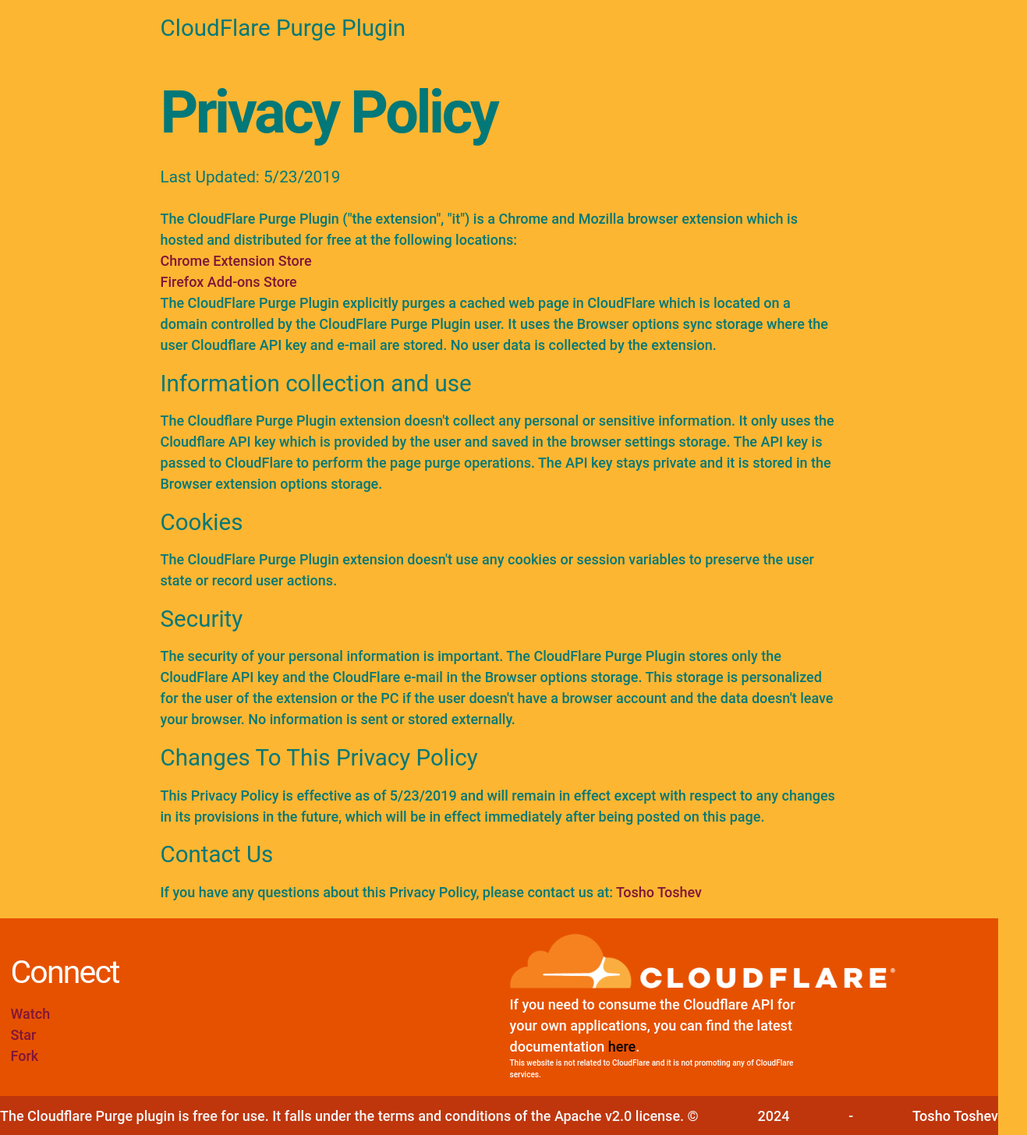
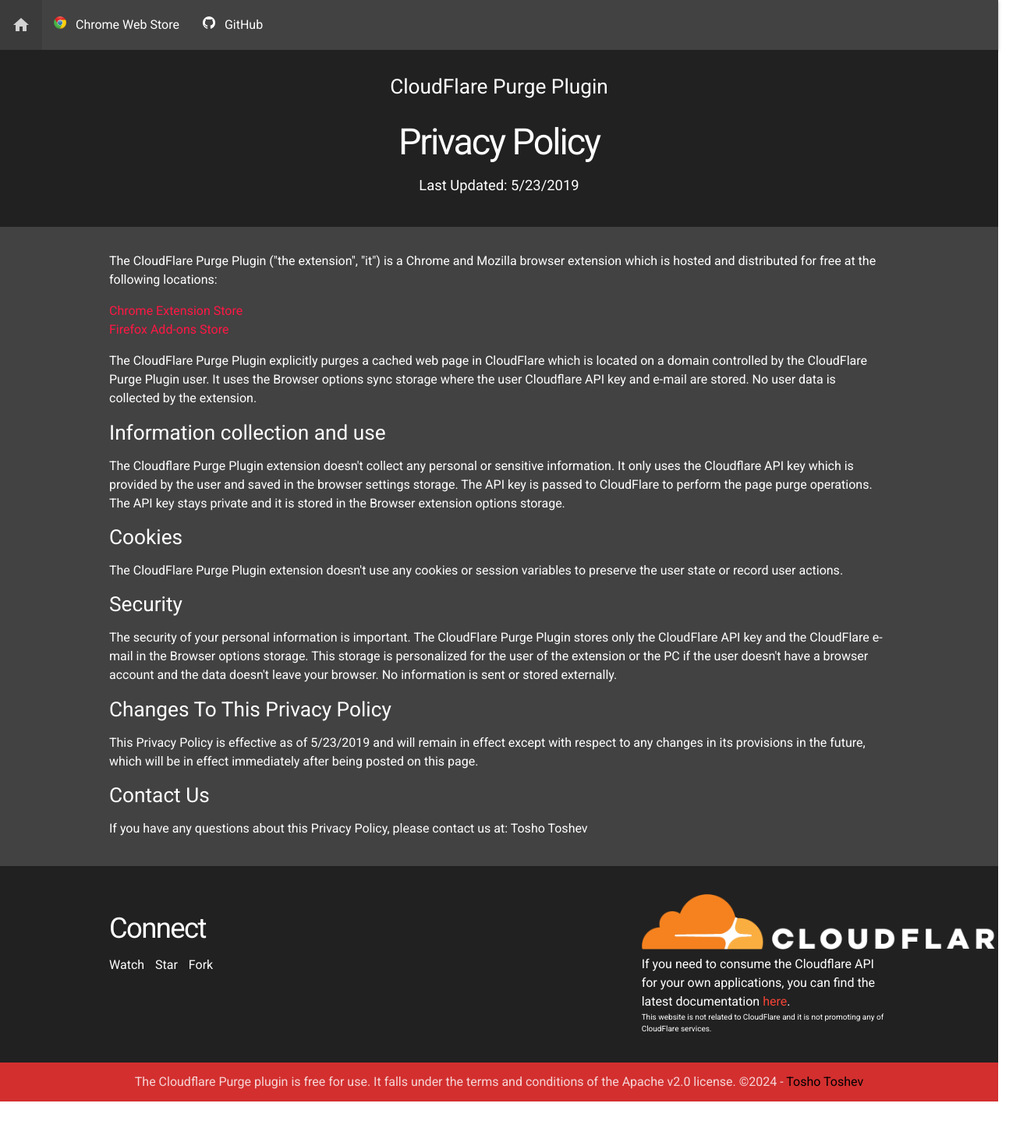
Before and after one commit to cracker4o/purge-cf-cache-chrome-extension, a plain HTML site: page privacy-policy.html in a window 1280 px wide. Shown: the whole page at 78% size, 1317 px wide, since content can reach past the window. After the commit the page ends 1413 px from the top, so only its background shows below. Drawn offline with nearby package versions, Linux system fonts and the light colour scheme.

Commit message:
Fixed the style of the webpage

```diff
--- a/css/site.css
+++ b/css/site.css
@@ -1,6 +1,6 @@
 html {
     font-family: "Roboto";
-    font-size: 18px;
+    font-size: 16px;
 }
 
 a {
@@ -21,22 +21,25 @@
     letter-spacing: -0.045em;
 }
 
-.privacy-policy {
-    background-color: #FDB632;
-    color: #027878;
-    font-weight: 500;
+.container {
+    width: 80%;
 }
 
-.privacy-policy h1 {
-    text-shadow: none;
+.nav-home-link {
+    &:hover {
+        color: lightgray;
+    }
 }
 
-.privacy-policy a {
-    color: #801638;
-}
+.nav-github-link {
+    &:hover {
+        color: lightgray;
+    }
 
-.privacy-policy a:hover {
-    color: #C22326;
+    img {
+        height: 1em;
+        padding-right: 8px;
+    }
 }
 
 /* MOBILE */
@@ -45,6 +48,14 @@
         display:block;
         margin-left: auto;
         margin-right: auto;
+    }
+
+    .github-button-container {
+        &:first-of-type {
+            margin-left: 0;
+        }
+        display: inline-block;
+        margin-left: 10px;
     }
 
     .accent-link {
@@ -63,6 +74,10 @@
     footer.page-footer {
         margin-top:0px;
     }
+
+    .cf-logo-footer {
+        margin-top:20px;
+    }
 }
 
 /* TABLET */
@@ -77,4 +92,8 @@
     .cloudflare-logo {
         width: 494px;
     }
+
+    .cf-logo-footer {
+        margin-top:0px;
+    }
 }
--- a/privacy-policy.html
+++ b/privacy-policy.html
@@ -3,33 +3,94 @@
 <html>
 
     <head>
-    <title>CloudFlare Purge Plugin Privacy Policy</title>
+        <meta name="viewport" content="width=device-width, initial-scale=1.0"/>
+        <meta name="description" content="The home of the Cloudflare® purge browser extension. ">
+        <title>Cloudflare API token setup instructions</title>
+        <link rel="preconnect" href="https://fonts.googleapis.com">
+        <link rel="preconnect" href="https://fonts.gstatic.com" crossorigin>
+        <link href="https://fonts.googleapis.com/css2?family=Roboto:ital,wght@0,100;0,300;0,400;0,500;0,700;0,900;1,100;1,300;1,400;1,500;1,700;1,900&display=swap" rel="stylesheet">
         <link href="media/favicon.ico" rel="shortcut icon" type="image/x-icon" />
-    <link rel="stylesheet" href="https://cdnjs.cloudflare.com/ajax/libs/materialize/0.97.5/css/materialize.min.css">
+        <link href="https://fonts.googleapis.com/icon?family=Material+Icons" rel="stylesheet">
+        <link rel="stylesheet" href="https://cdnjs.cloudflare.com/ajax/libs/materialize/1.0.0/css/materialize.min.css">
         <link rel="stylesheet" href="css/site.css">
     </head>
 
     <body class="privacy-policy">
-    <header class="row container">
-        <div class="col s12 m12 l12">
+        <!-- Google Tag Manager -->
+        <script>
+            dataLayer = [{
+                'universalAnalyticsTrackingId': 'UA-74292914-1'
+            }];
+        </script>
+        <noscript><iframe src="//www.googletagmanager.com/ns.html?id=GTM-M9LL9R"
+        height="0" width="0" style="display:none;visibility:hidden"></iframe></noscript>
+        <script>(function(w,d,s,l,i){w[l]=w[l]||[];w[l].push({'gtm.start':
+        new Date().getTime(),event:'gtm.js'});var f=d.getElementsByTagName(s)[0],
+        j=d.createElement(s),dl=l!='dataLayer'?'&l='+l:'';j.async=true;j.src=
+        '//www.googletagmanager.com/gtm.js?id='+i+dl;f.parentNode.insertBefore(j,f);
+        })(window,document,'script','dataLayer','GTM-M9LL9R');</script>
+        <!-- End Google Tag Manager -->
+
+        <nav class="hide-on-med-and-down">
+            <div class="nav-wrapper grey darken-3">
+            <ul id="nav-mobile" class="left hide-on-med-and-down">
+                <li>
+                    <a class="nav-home-link" href="/"><i class="material-icons">home</i></a>
+                </li>
+                <li>
+                    <a class="nav-github-link" target="_blank" href="https://chrome.google.com/webstore/detail/cloudflare-purge-plugin/nbpecchpcfacahhekolpaofpmogkmmok">
+                        <img src="media/Google-Chrome-icon-120px.png" alt="Chrome Extension" />
+                        <span>
+                            Chrome Web Store
+                        </span>
+                    </a>
+                </li>
+                <li>
+                    <a class="nav-github-link" target="_blank" href="https://github.com/cracker4o/purge-cf-cache-chrome-extension">
+                        <img src="media/GitHub-Mark-Light-120px-plus.png" alt="GitHub repository" />
+                        <span>
+                            GitHub
+                        </span>
+                    </a>
+                </li>
+            </ul>
+            </div>
+        </nav>
+
+        <main>
+            <div class="section grey darken-4">
+                <div class="row container">
+                    <div class="col s12 center white-text">
                         <h5>CloudFlare Purge Plugin </h5>
-            <h1>Privacy Policy</h1>
+                        <h3>Privacy Policy</h3>
                         <h6>Last Updated: 5/23/2019</h6>
                     </div>
-    </header>
-    <main class="row container">
+                </div>
+            </div>
+
+            <div class="section grey darken-3 white-text">
+                <div class="row container">
                     <div class="col s12">
+                        <p>
                             The CloudFlare Purge Plugin ("the extension", "it") is a Chrome and Mozilla browser extension which is
                             hosted and distributed for free at the following locations:
-            <div><a
-                    href="https://chrome.google.com/webstore/detail/cloudflare-purge-plugin/nbpecchpcfacahhekolpaofpmogkmmok">Chrome
-                    Extension Store</a></div>
-            <div><a href="https://addons.mozilla.org/en-US/firefox/addon/cf-purge-plugin/">Firefox Add-ons Store</a>
+                        </p>
+                        <div>
+                            <a class="red-text text-accent-3" href="https://chrome.google.com/webstore/detail/cloudflare-purge-plugin/nbpecchpcfacahhekolpaofpmogkmmok">
+                                Chrome Extension Store
+                            </a>
                         </div>
+                        <div>
+                            <a class="red-text text-accent-3" href="https://addons.mozilla.org/en-US/firefox/addon/cf-purge-plugin/">
+                                Firefox Add-ons Store
+                            </a>
+                        </div>
+                        <p>
                             The CloudFlare Purge Plugin explicitly purges a cached web page in CloudFlare which is located on a domain
                             controlled by the CloudFlare Purge Plugin user.
                             It uses the Browser options sync storage where the user Cloudflare API key and e-mail are stored. No user
                             data is collected by the extension.
+                        </p>
                         <p>
                             <h5>Information collection and use</h5>
                         </p>
@@ -72,49 +133,33 @@
                             <a href="mailto:cracker4o@gmail.com">Tosho Toshev</a>
                         </div>
                     </div>
-    </main>
-    <footer class="page-footer orange darken-4">
-        <div class="white-text">
-            <div class="row">
-                <div class="col s12 m6">
-                    <h4>Connect</h4>
-                    <div>
-                        <!-- Place this tag where you want the button to render. -->
-                        <a class="github-button" href="https://github.com/cracker4o/purge-cf-cache-chrome-extension"
-                            data-style="mega" data-count-href="/cracker4o/purge-cf-cache-chrome-extension/watchers"
-                            data-count-api="/repos/cracker4o/purge-cf-cache-chrome-extension#subscribers_count"
-                            data-count-aria-label="# watchers on GitHub"
-                            aria-label="Watch cracker4o/purge-cf-cache-chrome-extension on GitHub">Watch</a>
-                    </div>
-                    <div>
-                        <!-- Place this tag where you want the button to render. -->
-                        <a class="github-button" href="https://github.com/cracker4o/purge-cf-cache-chrome-extension"
-                            data-icon="octicon-star" data-style="mega"
-                            data-count-href="/cracker4o/purge-cf-cache-chrome-extension/stargazers"
-                            data-count-api="/repos/cracker4o/purge-cf-cache-chrome-extension#stargazers_count"
-                            data-count-aria-label="# stargazers on GitHub"
-                            aria-label="Star cracker4o/purge-cf-cache-chrome-extension on GitHub">Star</a>
-                    </div>
-                    <div>
-                        <!-- Place this tag where you want the button to render. -->
-                        <a class="github-button"
-                            href="https://github.com/cracker4o/purge-cf-cache-chrome-extension/fork"
-                            data-icon="octicon-repo-forked" data-style="mega"
-                            data-count-href="/cracker4o/purge-cf-cache-chrome-extension/network"
-                            data-count-api="/repos/cracker4o/purge-cf-cache-chrome-extension#forks_count"
-                            data-count-aria-label="# forks on GitHub"
-                            aria-label="Fork cracker4o/purge-cf-cache-chrome-extension on GitHub">Fork</a>
                 </div>
             </div>
-                <div class="col s12 m4">
+        </main>
+
+        <footer class="page-footer grey darken-4">
+            <div class="section white-text">
+                <div class="row container">
+                    <div class="col s12 l8">
+                        <h4>Connect</h4>
+                        <div class="github-button-container">
+                            <a class="github-button" href="https://github.com/cracker4o/purge-cf-cache-chrome-extension" data-style="mega" data-count-href="/cracker4o/purge-cf-cache-chrome-extension/watchers" data-count-api="/repos/cracker4o/purge-cf-cache-chrome-extension#subscribers_count" data-count-aria-label="# watchers on GitHub" aria-label="Watch cracker4o/purge-cf-cache-chrome-extension on GitHub">Watch</a>
+                        </div>
+                        <div class="github-button-container">
+                            <a class="github-button" href="https://github.com/cracker4o/purge-cf-cache-chrome-extension" data-icon="octicon-star" data-style="mega" data-count-href="/cracker4o/purge-cf-cache-chrome-extension/stargazers" data-count-api="/repos/cracker4o/purge-cf-cache-chrome-extension#stargazers_count" data-count-aria-label="# stargazers on GitHub" aria-label="Star cracker4o/purge-cf-cache-chrome-extension on GitHub">Star</a>
+                        </div>
+                        <div class="github-button-container">
+                            <a class="github-button" href="https://github.com/cracker4o/purge-cf-cache-chrome-extension/fork" data-icon="octicon-repo-forked" data-style="mega" data-count-href="/cracker4o/purge-cf-cache-chrome-extension/network" data-count-api="/repos/cracker4o/purge-cf-cache-chrome-extension#forks_count" data-count-aria-label="# forks on GitHub" aria-label="Fork cracker4o/purge-cf-cache-chrome-extension on GitHub">Fork</a>
+                        </div>
+                    </div>
+                    <div class="col s12 l4 cf-logo-footer">
                         <div>
                             <a href="https://www.cloudflare.com/">
                                 <img src="media/cf-logo-v-rgb.png" alt="Cloudflare" class="cloudflare-logo" />
                             </a>
                         </div>
                         <div>
-                        If you need to consume the Cloudflare API for your own applications, you can find the latest
-                        documentation <a href="https://api.cloudflare.com/" class="black-text darken-3">here</a>.
+                            If you need to consume the Cloudflare API for your own applications, you can find the latest documentation <a href="https://api.cloudflare.com/" class="red-text darken-3">here</a>.
                         </div>
                         <div class="small-text">
                             This website is not related to CloudFlare and it is not promoting any of CloudFlare services.
@@ -122,12 +167,15 @@
                     </div>
                 </div>
             </div>
-        <div class="footer-copyright center-align grey-text text-lighten-4 deep-orange darken-4">
 
-            The Cloudflare Purge plugin is free for use. It falls under the terms and conditions of the Apache v2.0
-            license. &copy;<span id="year"></span> - <a class="white-text" href="mailto:cracker4o@gmail.com">Tosho Toshev</a>
+            <div class="footer-copyright red darken-2">
+                <div class="container center">
+                    The Cloudflare Purge plugin is free for use. It falls under the terms and conditions of the Apache v2.0 license.
+                    &copy;<span id="year"></span> - <a class="black-text text-accent-2" href="mailto:cracker4o@gmail.com">Tosho Toshev</a>
+                </div>
             </div>
         </footer>
+        <script src="https://cdnjs.cloudflare.com/ajax/libs/materialize/1.0.0/js/materialize.min.js"></script>
         <script type="text/javascript" src="scripts/site.js"></script>
         <script async defer id="github-bjs" src="https://buttons.github.io/buttons.js"></script>
     </body>
```
Also changed, not shown: index.html (+99 -68 lines), token-setup.html (+73 -66 lines). Lines whose indentation alone changed are shown as unchanged.
